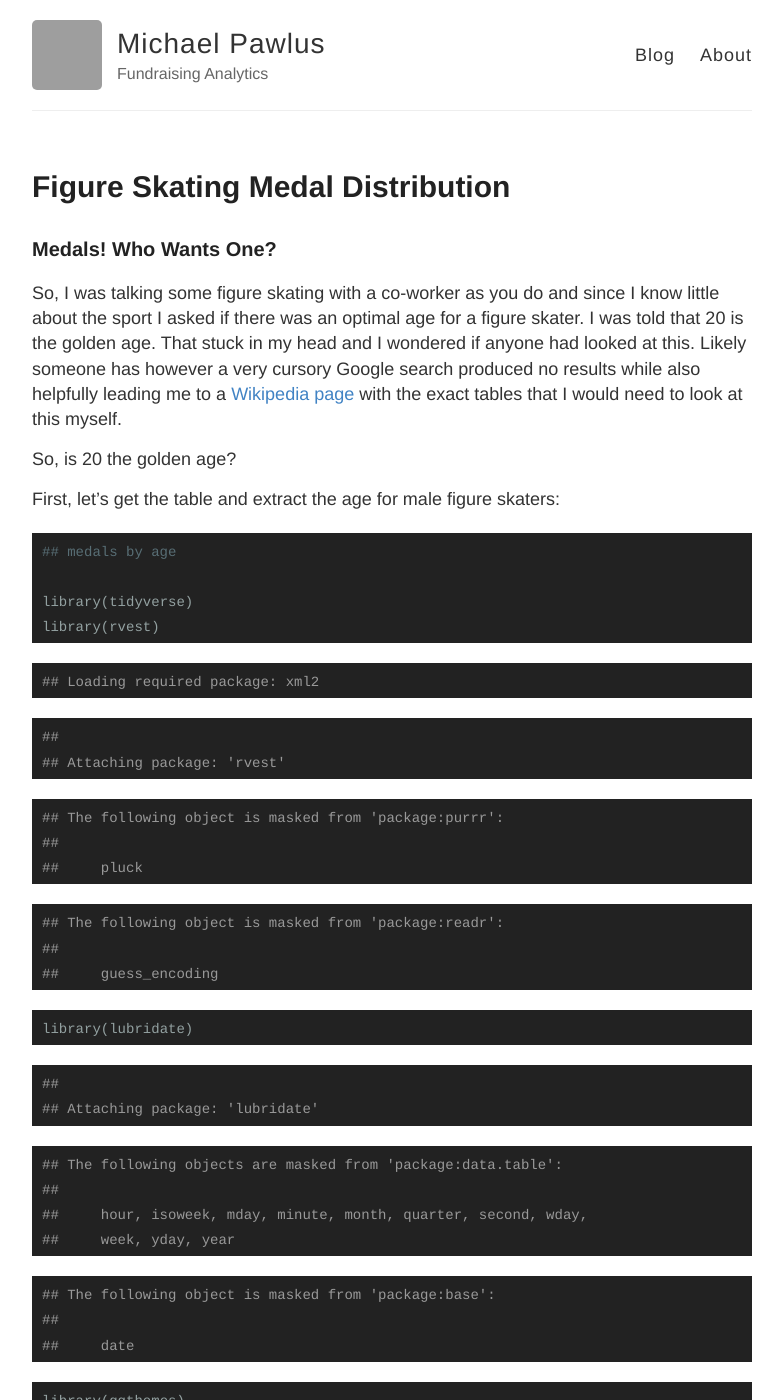
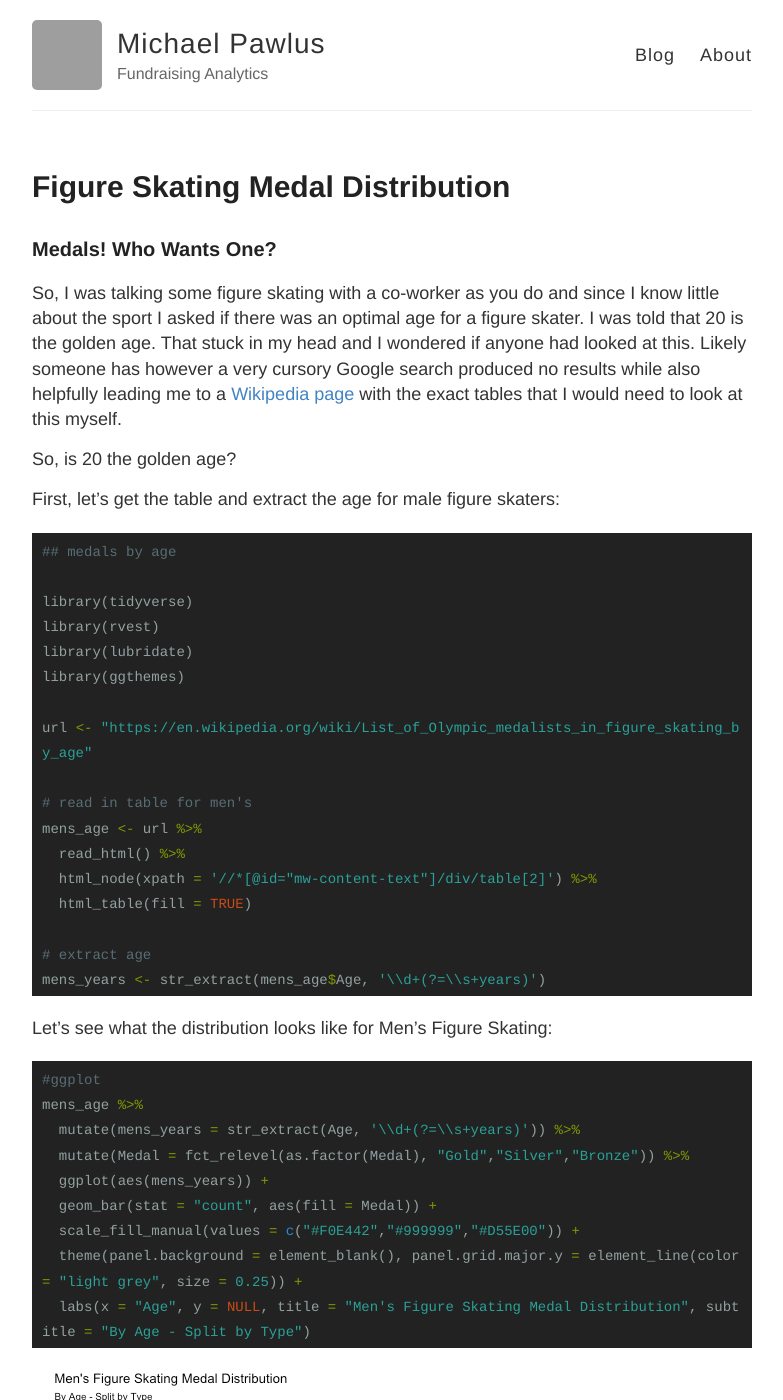
Before and after one commit to michaelpawlus/michaelpawlus.github.io, a Jekyll site: the page built from _posts/2018-02-16-figure_skating_medal_distro.md, in a window 1280 px wide and 1400 px high. Shown: the whole window, without its empty margins (248-1031 px from the left). Built offline with Jekyll 4.4.1, drawn with Linux system fonts in a browser that asks for light colours; comment, search, counter and statistics services are not loaded; grey boxes are pictures that could not be loaded.

```diff
--- a/_posts/2018-02-16-figure_skating_medal_distro.md
+++ b/_posts/2018-02-16-figure_skating_medal_distro.md
@@ -21,70 +21,7 @@ First, let's get the table and extract the age for male figure skaters:
 
 library(tidyverse)
 library(rvest)
-{% endhighlight %}
-
-
-
-{% highlight text %}
-## Loading required package: xml2
-{% endhighlight %}
-
-
-
-{% highlight text %}
-##
-## Attaching package: 'rvest'
-{% endhighlight %}
-
-
-
-{% highlight text %}
-## The following object is masked from 'package:purrr':
-##
-##     pluck
-{% endhighlight %}
-
-
-
-{% highlight text %}
-## The following object is masked from 'package:readr':
-##
-##     guess_encoding
-{% endhighlight %}
-
-
-
-{% highlight r %}
 library(lubridate)
-{% endhighlight %}
-
-
-
-{% highlight text %}
-##
-## Attaching package: 'lubridate'
-{% endhighlight %}
-
-
-
-{% highlight text %}
-## The following objects are masked from 'package:data.table':
-##
-##     hour, isoweek, mday, minute, month, quarter, second, wday,
-##     week, yday, year
-{% endhighlight %}
-
-
-
-{% highlight text %}
-## The following object is masked from 'package:base':
-##
-##     date
-{% endhighlight %}
-
-
-
-{% highlight r %}
 library(ggthemes)
 
 url <- "https://en.wikipedia.org/wiki/List_of_Olympic_medalists_in_figure_skating_by_age"
```
Also changed, not shown: _posts/2016-04-27-giving-comparison-by-group.md (+1 -22 lines), _posts/2016-04-29-giving-vehicle-analysis.md (+0 -5 lines), _posts/2018-03-20-burnley_margins.md (+11 -21 lines), _rmd/2018-03-20-burnley_margins.Rmd (+11 -21 lines).
